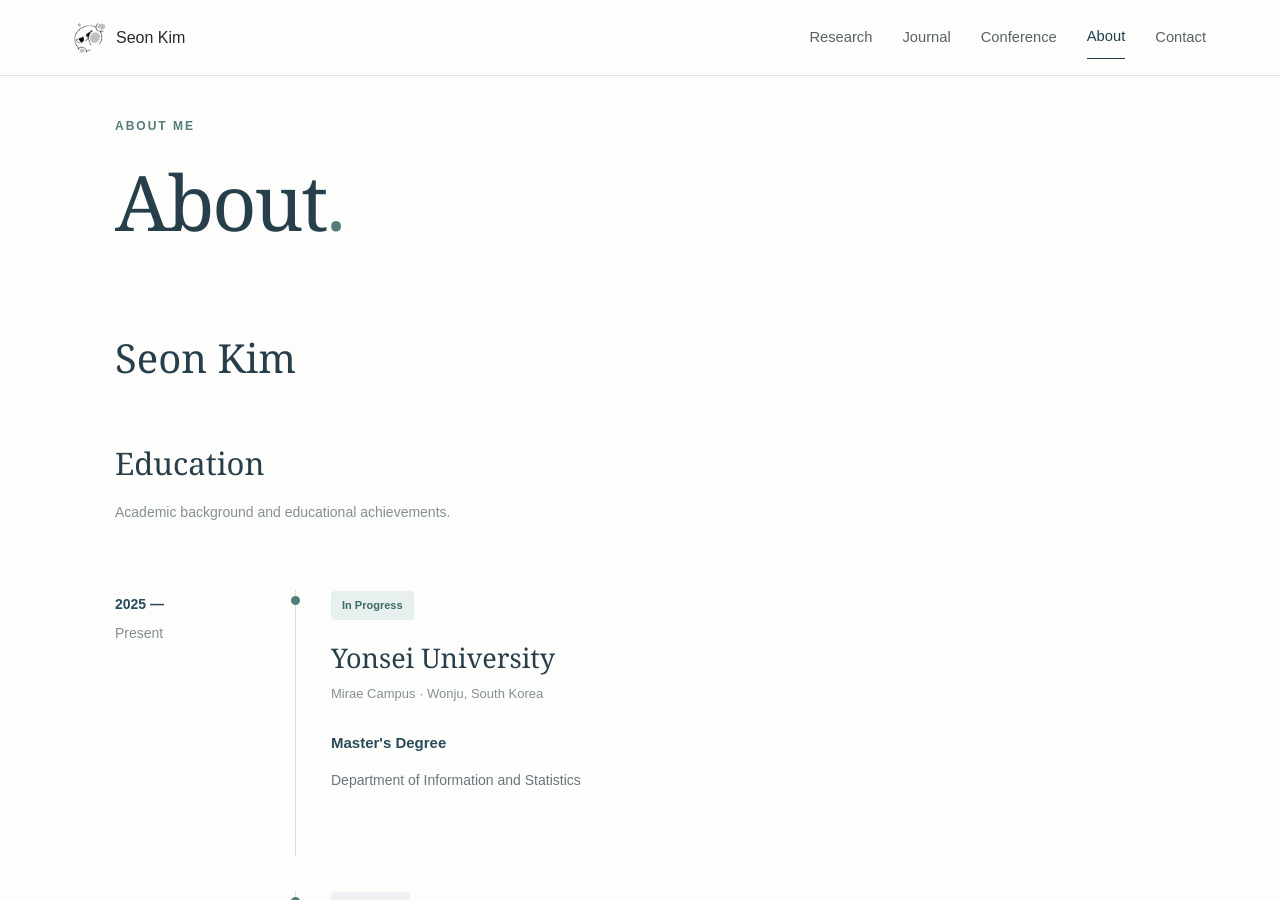
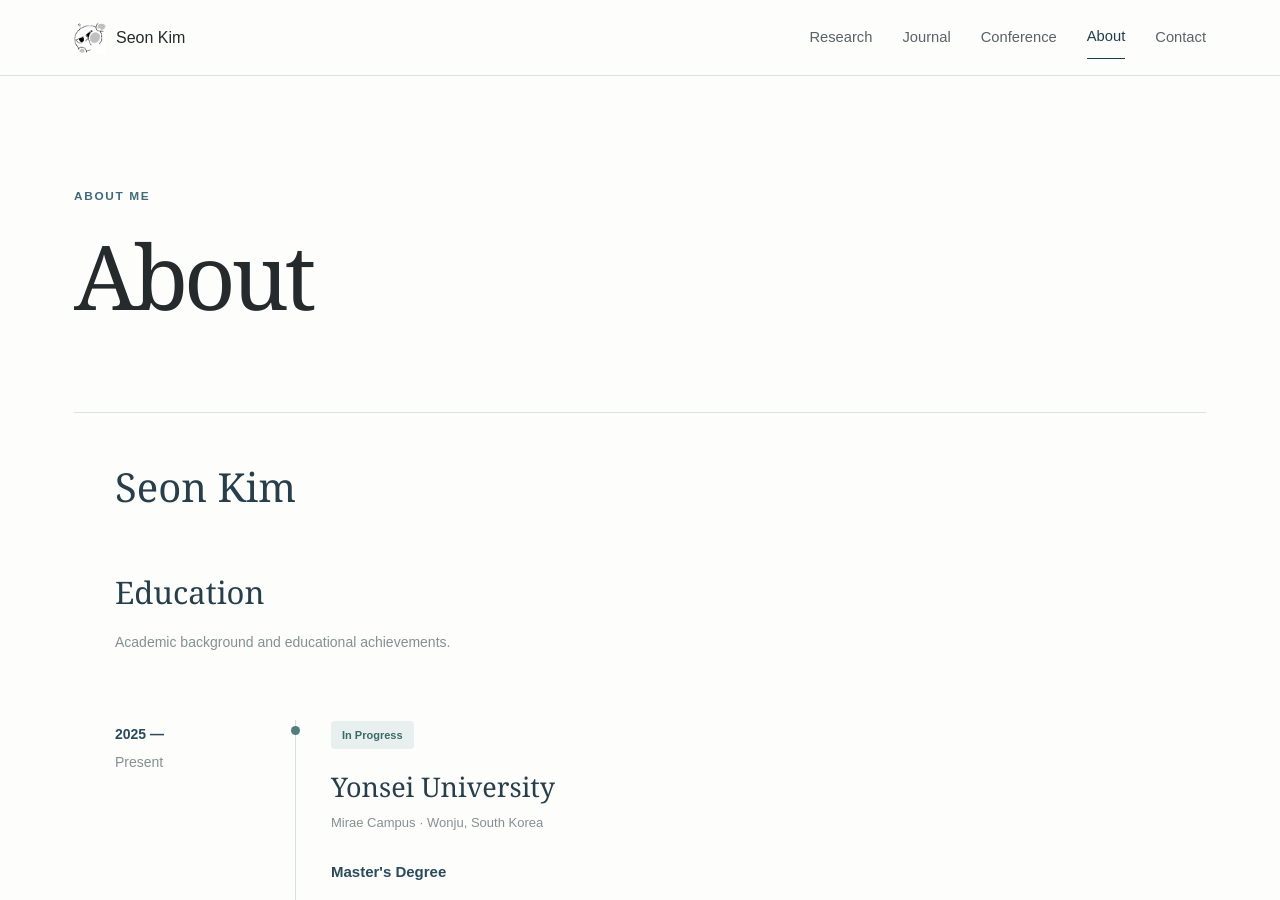
Before and after one commit to KSO012/KSO012.github.io, a Jekyll site: the page built from about.md, in a window 1280 px wide and 900 px high. Built offline with Jekyll 4.4.1, drawn with Linux system fonts in a browser that asks for light colours.

Commit message:
Update about.md

```diff
--- a/about.md
+++ b/about.md
@@ -5,18 +5,17 @@ nav: about
 permalink: /about/
 ---
 
+<section class="page-intro">
+  <div class="eyebrow">ABOUT ME</div>
+  <h1>About</h1>
+</section>
+
 <div class="about-page">
 
-  <!-- Page Header -->
-  <header class="about-heading">
-    <span class="about-eyebrow">ABOUT ME</span>
-    <h1>About<span>.</span></h1>
-  </header>
-
   <!-- Name -->
-  <section class="about-name">
+  <div class="about-name">
     <h2>Seon Kim</h2>
-  </section>
+  </div>
 
   <!-- Education Heading -->
   <div class="about-section-heading">
```
